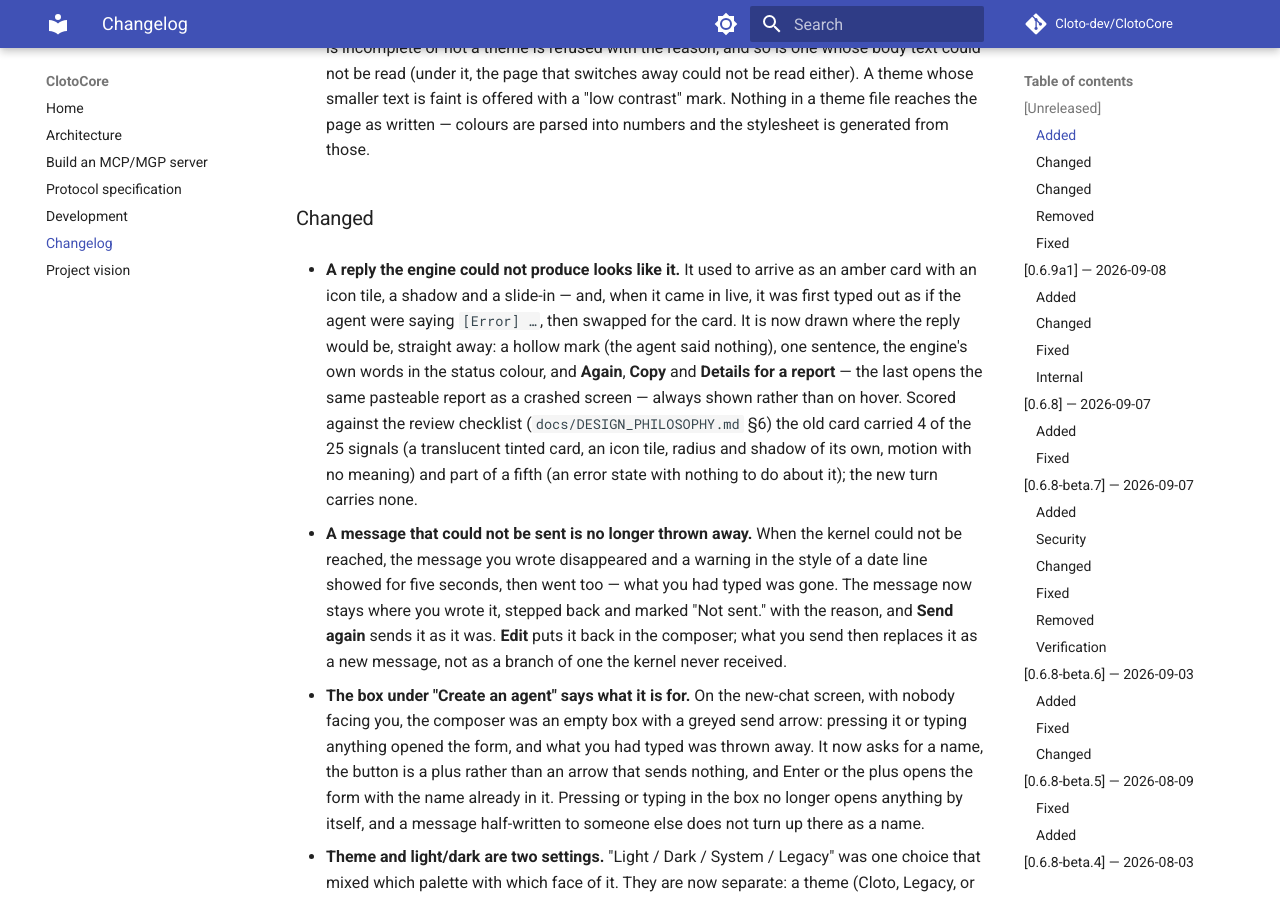
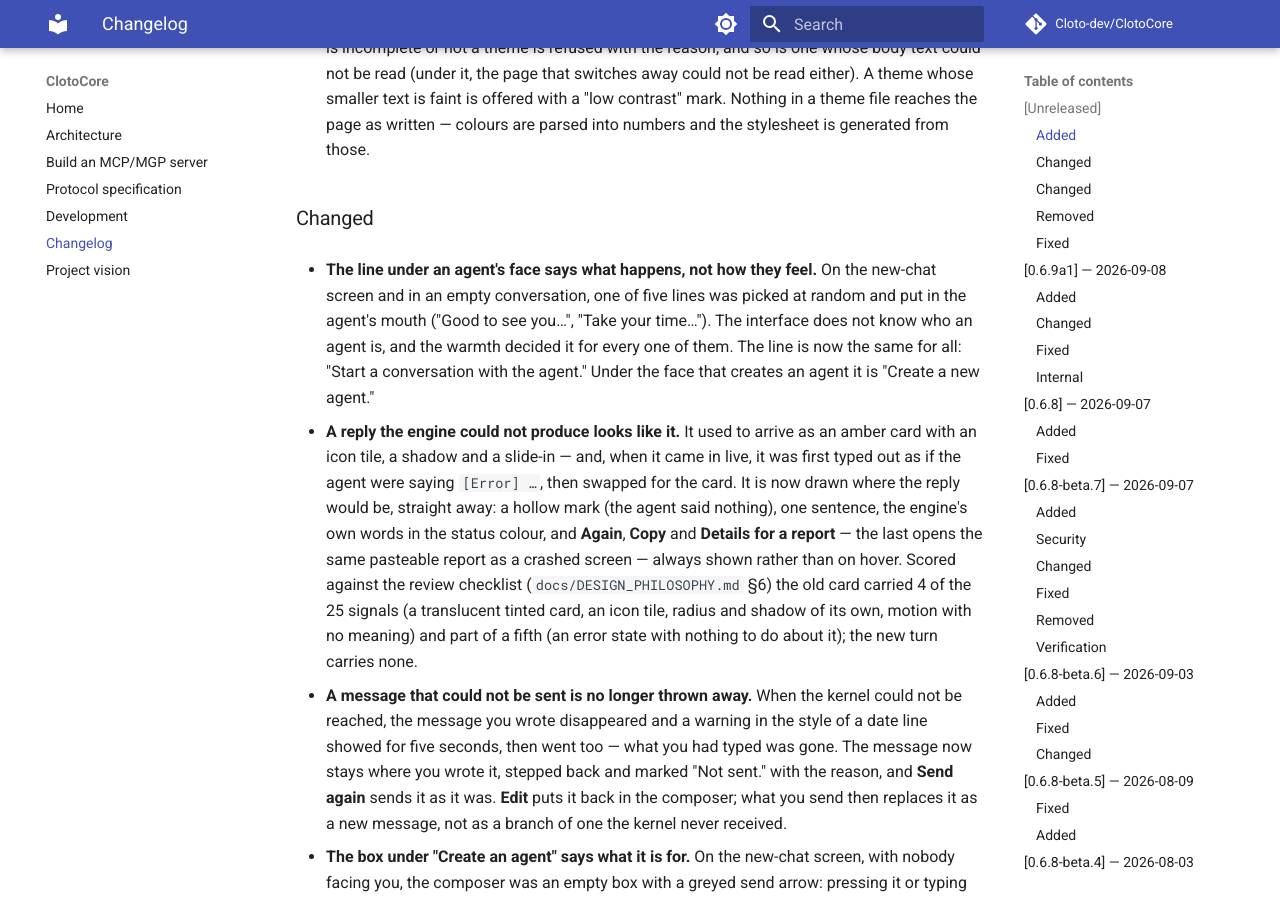
Before and after one commit to Cloto-dev/ClotoCore, an MkDocs documentation site: the page built from docs/CHANGELOG.md, in a window 1280 px wide and 900 px high, scrolled down 749 px. Built offline with MkDocs 1.6.1 and Material for MkDocs 9.7.7, drawn with Linux system fonts in a browser that asks for light colours; comment, search, counter and statistics services are not loaded.

Commit message:
chat: one plain line under an agent's face instead of a random warm one
The new-chat screen picked one of five lines at random and put it under
the agent's face, in the agent's voice ("Good to see you...", "Take your
time..."); an empty conversation showed the first of them. The interface
does not know who an agent is, and the warmth decided it for every one.

The line is now the same for all agents and says what sending does:
"Start a conversation with the agent." The face that creates an agent
says "Create a new agent." in place of its two lines. The random pick and
its five strings are removed, and the design document says why the line
is not in the agent's voice.

```diff
--- a/docs/CHANGELOG.md
+++ b/docs/CHANGELOG.md
@@ -35,6 +35,14 @@ Versioning follows the project's phase scheme: Alpha (A), Beta (βX.Y = 0.X.Y),
   parsed into numbers and the stylesheet is generated from those.
 
 ### Changed
+
+- **The line under an agent's face says what happens, not how they feel.** On
+  the new-chat screen and in an empty conversation, one of five lines was
+  picked at random and put in the agent's mouth ("Good to see you…", "Take
+  your time…"). The interface does not know who an agent is, and the warmth
+  decided it for every one of them. The line is now the same for all:
+  "Start a conversation with the agent." Under the face that creates an
+  agent it is "Create a new agent."
 
 - **A reply the engine could not produce looks like it.** It used to arrive as
   an amber card with an icon tile, a shadow and a slide-in — and, when it came
```
Also changed, not shown: dashboard/src/components/NewChatScreen.tsx (+4 -14 lines), dashboard/src/components/__tests__/NewChatScreen.test.tsx (+4 -1 lines), docs/DESIGN_PHILOSOPHY.md (+5 -3 lines), 2 other files.
